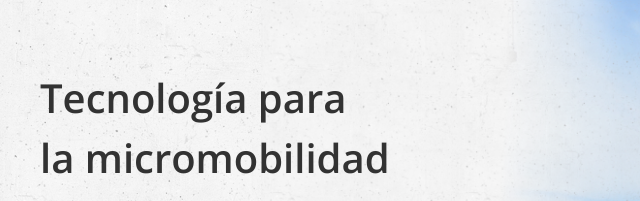
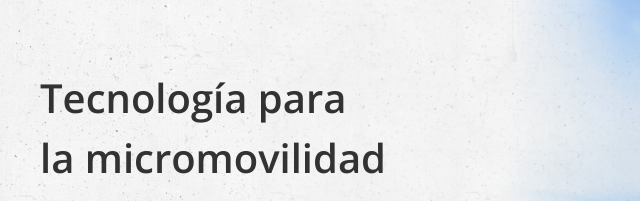
Before and after one commit to leoserick/clinker, a plain HTML site: page index.html in a window 1280 px wide. Shown: the part 208-409 px from the top of the page, 0-640 px from the left. Drawn offline with nearby package versions, Linux system fonts and the light colour scheme.

Commit message:
Text Correction

```diff
--- a/index.html
+++ b/index.html
@@ -47,7 +47,7 @@
     <div class="j-wrap">
       <div class="hero" style="background-image: url(assets/images/hero-background.png)">
         <div class="text">
-          <h1 data-aos="flip-up" data-aos-delay="300" data-aos-duration="800">Tecnología para <br> la micromobilidad</h1>
+          <h1 data-aos="flip-up" data-aos-delay="300" data-aos-duration="800">Tecnología para <br> la micromovilidad</h1>
           <p class="legible" data-aos="flip-up" data-aos-delay="600" data-aos-duration="800">
             Software para la gestión, administración y mejora de sistemas
             de bicicletas públicas,
```
